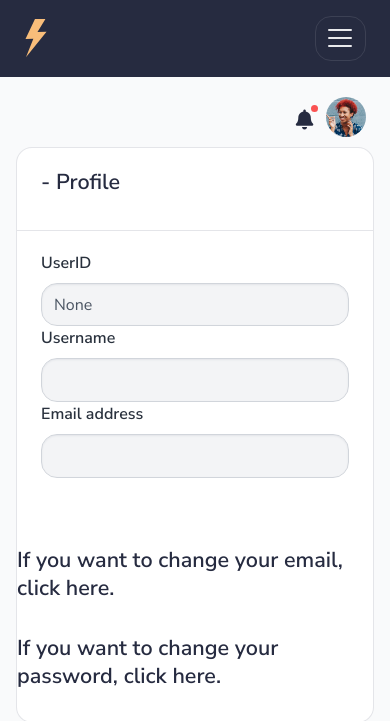
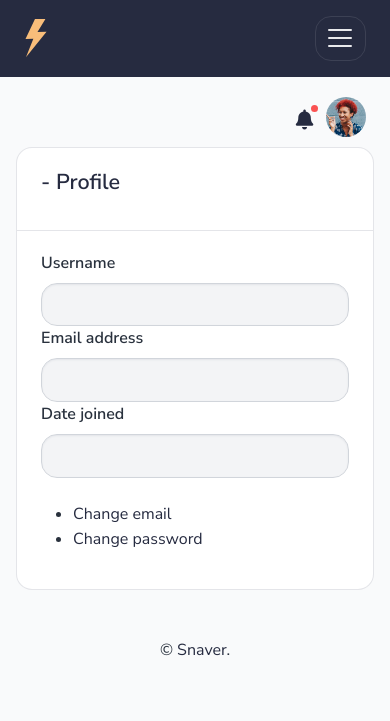
Before and after one commit to infoshareacademy/jpydzr2-snaver-django, a Django app: page /profile/ in a window 390 px wide. Shown: the top 721 px of the page. Run offline with Django 3.2, Linux system fonts and the light colour scheme; some libraries are stand-ins or nearby versions.

Commit message:
Beautify profile page

```diff
--- a/project/templates/page-user.html
+++ b/project/templates/page-user.html
@@ -15,12 +15,6 @@
                 </div>
                 <div class="card-body">
                     <div class="row">
-          <div class="col-md-5">
-            <div class="form-group">
-              <label class="bmd-label-floating">UserID</label>
-              <input type="text" class="form-control" disabled value="{{ request.user.id }}">
-            </div>
-          </div>
                         <div class="col-md-3">
                             <div class="form-group">
                                 <label class="bmd-label-floating">Username</label>
@@ -33,38 +27,22 @@
                                 <input type="email" class="form-control" disabled value="{{ request.user.email }}">
                             </div>
                         </div>
+                        <div class="col-md-4">
+                            <div class="form-group">
+                                <label class="bmd-label-floating">Date joined</label>
+                                <input type="email" class="form-control" disabled
+                                       value="{{ request.user.date_joined }}">
+                            </div>
+                        </div>
                     </div>
                     <br>
+                    <div>
+                        <ul>
+                            <li><a href="{% url 'email_change' user.id %}" class="text-primary">Change email</a>
+                            </li>
+                            <li><a href="{% url 'password_change' %}" class="text-primary">Change password</a></li>
+                        </ul>
                     </div>
-      <br>
-      <h4>
-        If you want to change your email, <a href="{% url 'email_change' user.id %}" class="text-primary">click here</a>.
-      </h4>
-      <br>
-      <h4>
-        If you want to change your password, <a href="{% url 'password_change' %}" class="text-primary">click here</a>.
-      </h4><br>
-    </div>
-  </div>
-  <div class="col-md-4">
-    <div class="card card-profile">
-      <div class="card-avatar">
-        <a href="#pablo">
-          <img class="img" src="/static/assets/img/faces/marc.jpg" />
-        </a>
-      </div>
-      <div class="card-body">
-        <h6 class="card-category text-gray">
-          {{ request.user.username }}
-        </h6>
-        <h4 class="card-title">
-          {{ request.suser.email }}
-        </h4>
-        <p class="card-description">
-          Don't be scared of the truth because we need to restart the human foundation in truth And I love you like
-          Kanye loves Kanye I love Rick Owens’ bed design but the back is...
-        </p>
-        <a href="#pablo" class="btn btn-primary btn-round">Follow</a>
                 </div>
             </div>
         </div>
```
Lines whose indentation alone changed are shown as unchanged.
